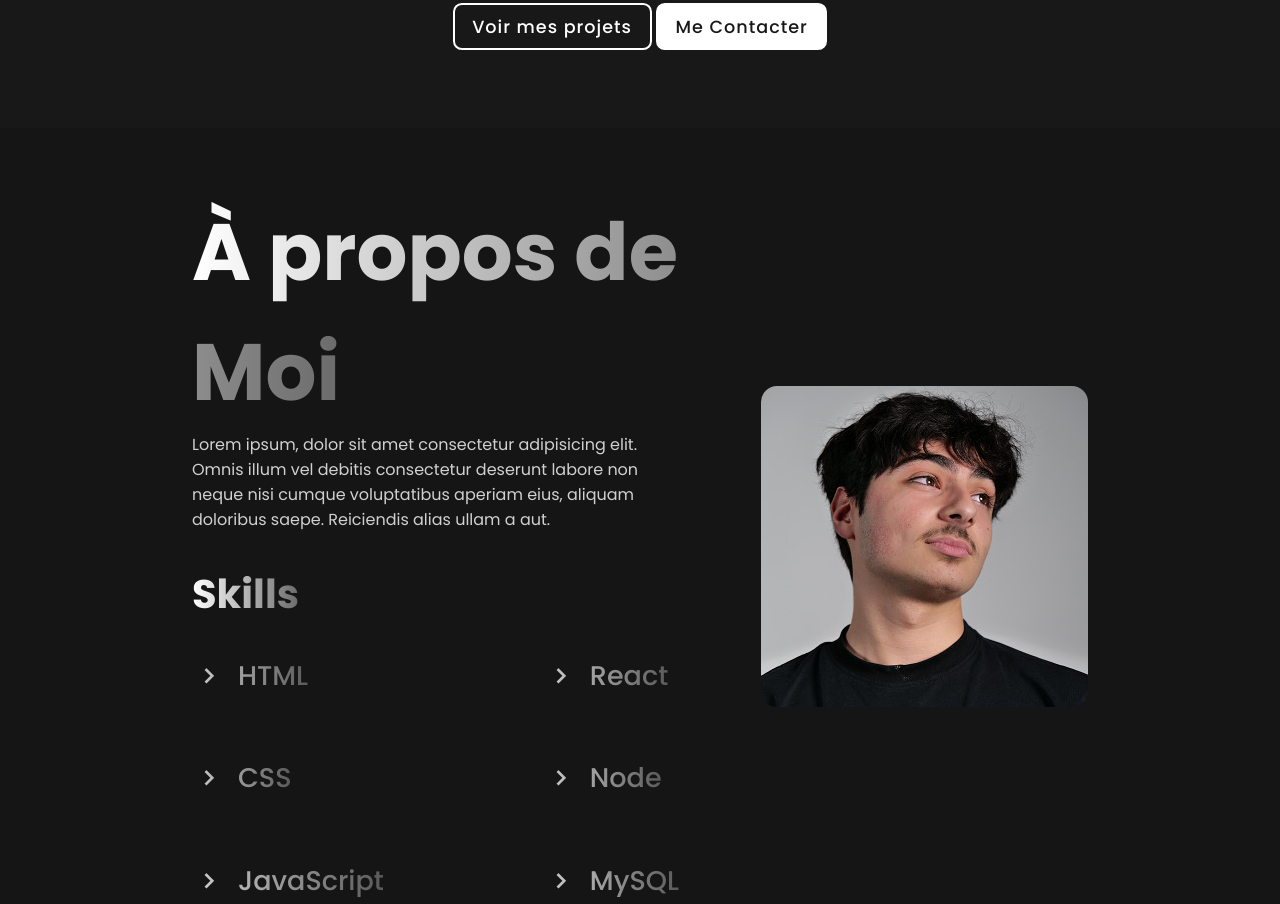
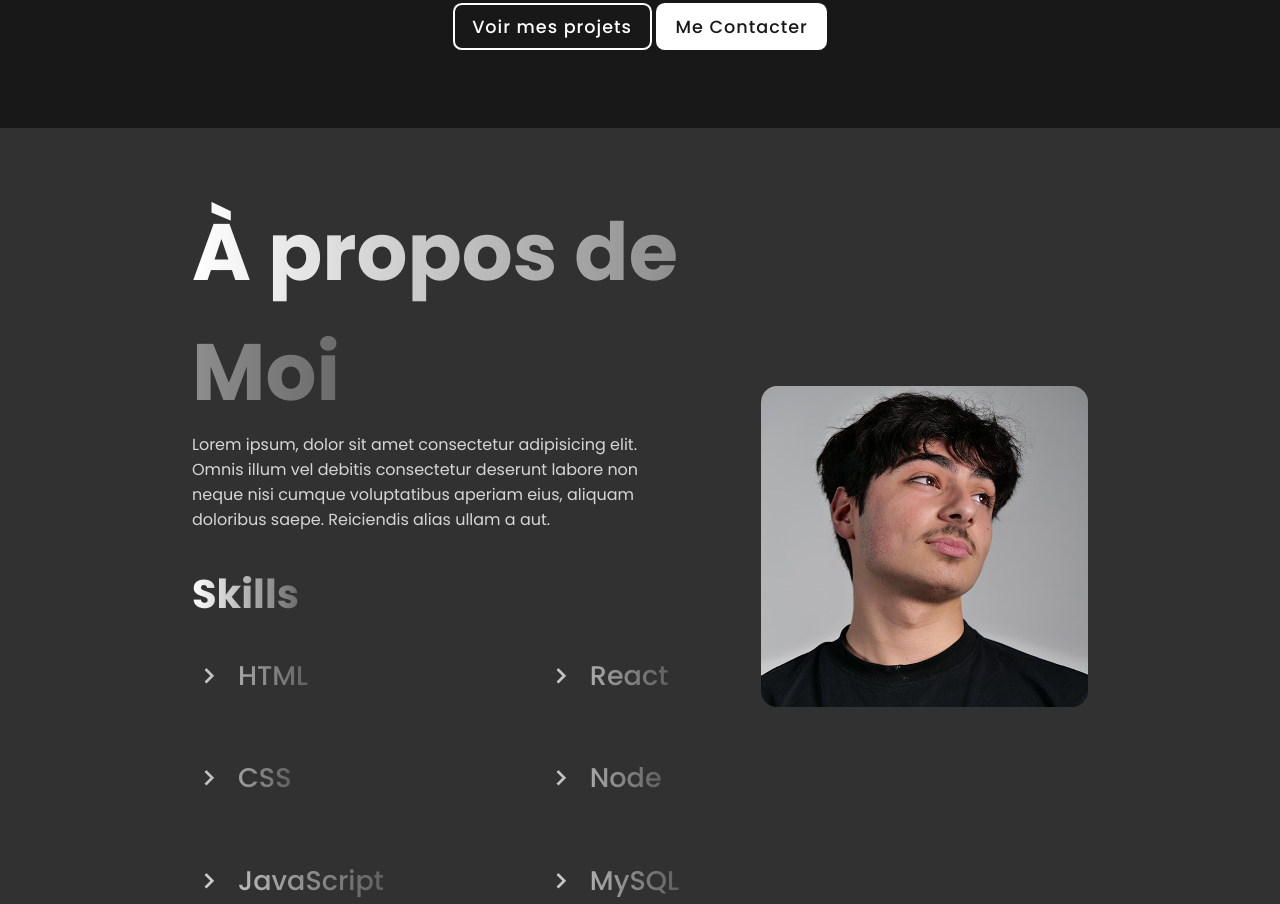
Before and after one commit to Thomasak7/Portfolio, a plain HTML site: page index.html in a window 1280 px wide. Shown: the part 672-1576 px from the top of the page. Drawn offline with nearby package versions, Linux system fonts and the light colour scheme.

Commit message:
Update style.css

```diff
--- a/style.css
+++ b/style.css
@@ -168,7 +168,7 @@ section {
   justify-content: center;
   gap: 5em;
   flex-direction: row; /* Ligne par défaut pour desktop */
-  background-color: var(--second-background);
+  background-color: rgb(49 49 49);(--second-background);
 }
 
 #about img {
```
